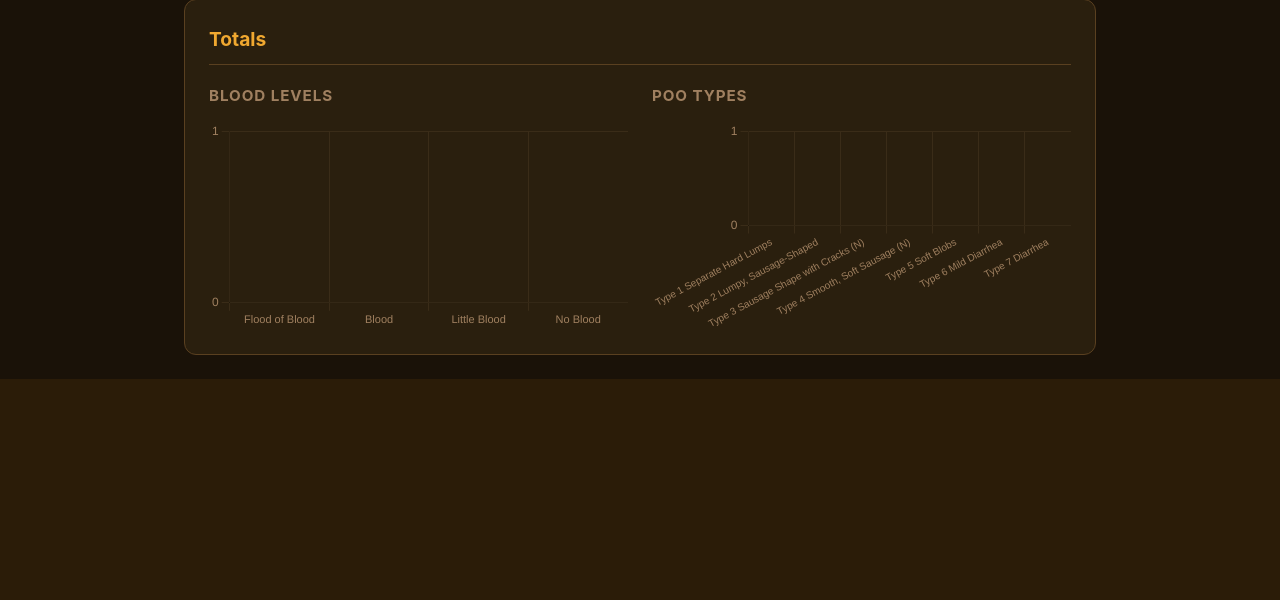
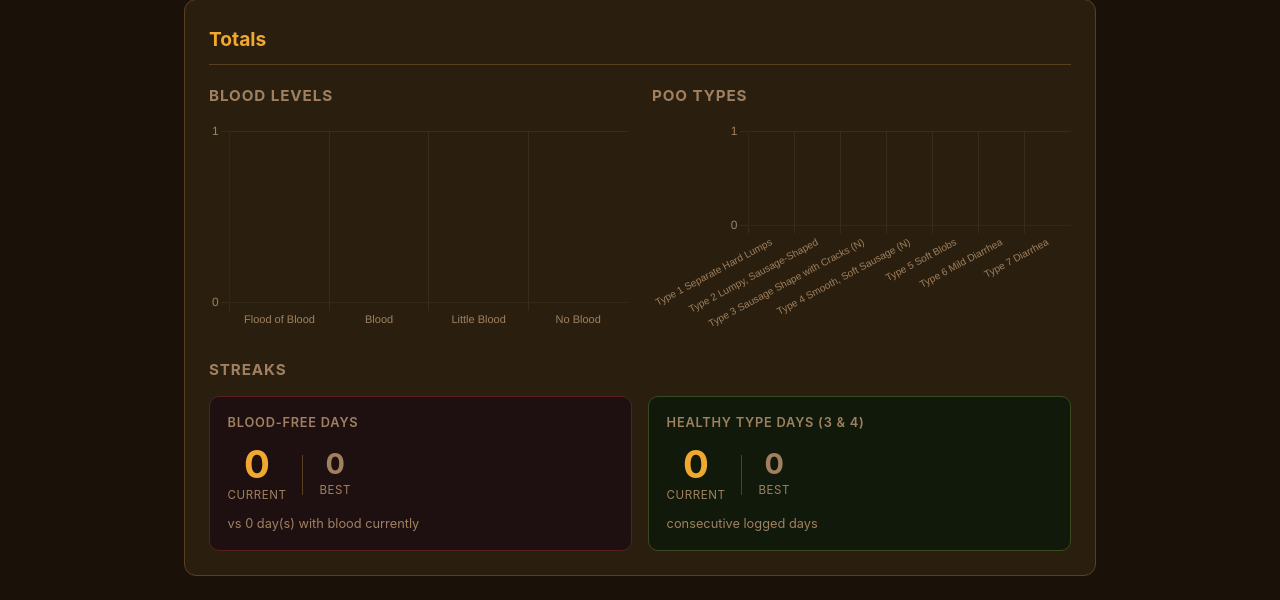
Before and after one commit to allensell/PooTracker, a Flask app: page / in a window 1280 px wide. Shown: the part 680-1280 px from the top of the page. Before the commit the page ends 1059 px from the top, so only its background shows below. Run offline with Flask 3, Linux system fonts and the light colour scheme.

Commit message:
Add streak trend reports to totals section
New /api/trends endpoint calculates consecutive calendar-day streaks
for blood-free days and healthy type (3 & 4) days. The stats card now
shows current and best streak for each, plus how many blood days are
currently running as a contrast.

Co-Authored-By: Claude Sonnet 4.6 <noreply@anthropic.com>

```diff
--- a/app.py
+++ b/app.py
@@ -1,7 +1,7 @@
 from flask import Flask, render_template, request, jsonify
 import json
 import os
-from datetime import datetime
+from datetime import datetime, date as date_cls
 
 app = Flask(__name__)
 DATA_FILE = os.path.join(os.path.dirname(__file__), 'data', 'poo_data.json')
@@ -97,5 +97,71 @@ def get_stats():
     return jsonify({"blood": blood_counts, "types": type_counts, "total": len(data)})
 
 
+NORMAL_TYPES = {
+    "Type 3 - Sausage Shape with Cracks (N)",
+    "Type 4 - Smooth, Soft Sausage (N)",
+}
+
+
+@app.route("/api/trends")
+def get_trends():
+    data = load_data()
+    empty = {"current": 0, "best": 0}
+    if not data:
+        return jsonify({"no_blood": empty, "any_blood": empty, "normal_type": empty})
+
+    from collections import defaultdict
+    by_date = defaultdict(list)
+    for entry in data:
+        by_date[entry["date"]].append(entry)
+
+    sorted_dates = sorted(by_date.keys())
+
+    def no_blood_day(entries):
+        return all(e["blood"] == "No Blood" for e in entries)
+
+    def any_blood_day(entries):
+        return any(e["blood"] != "No Blood" for e in entries)
+
+    def normal_type_day(entries):
+        return any(e["poo_type"] in NORMAL_TYPES for e in entries)
+
+    def calc_streaks(predicate):
+        best = 0
+        run = 0
+        last_match = None
+
+        for d in sorted_dates:
+            day = date_cls.fromisoformat(d)
+            if predicate(by_date[d]):
+                consecutive = last_match is not None and (day - last_match).days == 1
+                run = run + 1 if consecutive else 1
+                best = max(best, run)
+                last_match = day
+            else:
+                run = 0
+                last_match = None
+
+        # Current streak: walk most-recent dates backwards
+        current = 0
+        prev = None
+        for d in reversed(sorted_dates):
+            day = date_cls.fromisoformat(d)
+            if not predicate(by_date[d]):
+                break
+            if prev is not None and (prev - day).days != 1:
+                break
+            current += 1
+            prev = day
+
+        return {"current": current, "best": best}
+
+    return jsonify({
+        "no_blood":    calc_streaks(no_blood_day),
+        "any_blood":   calc_streaks(any_blood_day),
+        "normal_type": calc_streaks(normal_type_day),
+    })
+
+
 if __name__ == "__main__":
     app.run(debug=True, port=5050)
--- a/static/app.js
+++ b/static/app.js
@@ -86,10 +86,22 @@ function renderTypeChart(stats) {
   });
 }
 
+function renderStreaks(trends) {
+  document.getElementById("nb-current").textContent = trends.no_blood.current;
+  document.getElementById("nb-best").textContent    = trends.no_blood.best;
+  document.getElementById("ab-current").textContent = trends.any_blood.current;
+  document.getElementById("nt-current").textContent = trends.normal_type.current;
+  document.getElementById("nt-best").textContent    = trends.normal_type.best;
+}
+
 async function refresh() {
-  const stats = await fetchStats();
+  const [stats, trends] = await Promise.all([
+    fetch("/api/stats").then(r => r.json()),
+    fetch("/api/trends").then(r => r.json()),
+  ]);
   renderBloodChart(stats);
   renderTypeChart(stats);
+  renderStreaks(trends);
 }
 
 document.getElementById("entry-form").addEventListener("submit", async (e) => {
--- a/static/style.css
+++ b/static/style.css
@@ -188,6 +188,85 @@ select option {
   margin-bottom: 0.75rem;
 }
 
+/* Streaks */
+.streaks-heading {
+  font-size: 0.95rem;
+  color: var(--text-muted);
+  text-transform: uppercase;
+  letter-spacing: 0.06em;
+  margin: 1.75rem 0 0.85rem;
+}
+
+.streak-grid {
+  display: grid;
+  grid-template-columns: 1fr 1fr;
+  gap: 1rem;
+}
+
+@media (max-width: 640px) {
+  .streak-grid { grid-template-columns: 1fr; }
+}
+
+.streak-card {
+  border: 1px solid var(--border);
+  border-radius: 10px;
+  padding: 1rem 1.1rem;
+}
+
+.streak-blood { border-color: #5a2020; background: #1e1010; }
+.streak-type  { border-color: #3a4a20; background: #111a0a; }
+
+.streak-title {
+  font-size: 0.8rem;
+  font-weight: 600;
+  text-transform: uppercase;
+  letter-spacing: 0.06em;
+  color: var(--text-muted);
+  margin-bottom: 0.75rem;
+}
+
+.streak-body {
+  display: flex;
+  align-items: center;
+  gap: 1rem;
+  margin-bottom: 0.6rem;
+}
+
+.streak-side {
+  display: flex;
+  flex-direction: column;
+  align-items: center;
+  gap: 0.15rem;
+}
+
+.streak-num {
+  font-size: 2.4rem;
+  font-weight: 700;
+  line-height: 1;
+  color: var(--accent-light);
+}
+
+.streak-num-muted { color: var(--text-muted); font-size: 1.8rem; }
+
+.streak-label {
+  font-size: 0.72rem;
+  color: var(--text-muted);
+  text-transform: uppercase;
+  letter-spacing: 0.05em;
+}
+
+.streak-divider {
+  width: 1px;
+  height: 2.5rem;
+  background: var(--border);
+}
+
+.streak-vs,
+.streak-sub {
+  font-size: 0.8rem;
+  color: var(--text-muted);
+}
+
 /* History table */
 table {
   width: 100%;
--- a/templates/index.html
+++ b/templates/index.html
@@ -53,7 +53,7 @@
       </form>
     </section>
 
-    <!-- Charts -->
+    <!-- Charts & Streaks -->
     <section class="card" id="stats-section">
       <h2>Totals</h2>
       <div class="chart-grid">
@@ -66,6 +66,43 @@
           <canvas id="typeChart"></canvas>
         </div>
       </div>
+
+      <h3 class="streaks-heading">Streaks</h3>
+      <div class="streak-grid">
+
+        <div class="streak-card streak-blood">
+          <div class="streak-title">Blood-Free Days</div>
+          <div class="streak-body">
+            <div class="streak-side">
+              <span class="streak-num" id="nb-current">—</span>
+              <span class="streak-label">current</span>
+            </div>
+            <div class="streak-divider"></div>
+            <div class="streak-side">
+              <span class="streak-num streak-num-muted" id="nb-best">—</span>
+              <span class="streak-label">best</span>
+            </div>
+          </div>
+          <div class="streak-vs">vs <span id="ab-current">—</span> day(s) with blood currently</div>
+        </div>
+
+        <div class="streak-card streak-type">
+          <div class="streak-title">Healthy Type Days (3 &amp; 4)</div>
+          <div class="streak-body">
+            <div class="streak-side">
+              <span class="streak-num" id="nt-current">—</span>
+              <span class="streak-label">current</span>
+            </div>
+            <div class="streak-divider"></div>
+            <div class="streak-side">
+              <span class="streak-num streak-num-muted" id="nt-best">—</span>
+              <span class="streak-label">best</span>
+            </div>
+          </div>
+          <div class="streak-sub">consecutive logged days</div>
+        </div>
+
+      </div>
     </section>
 
   </main>
```
